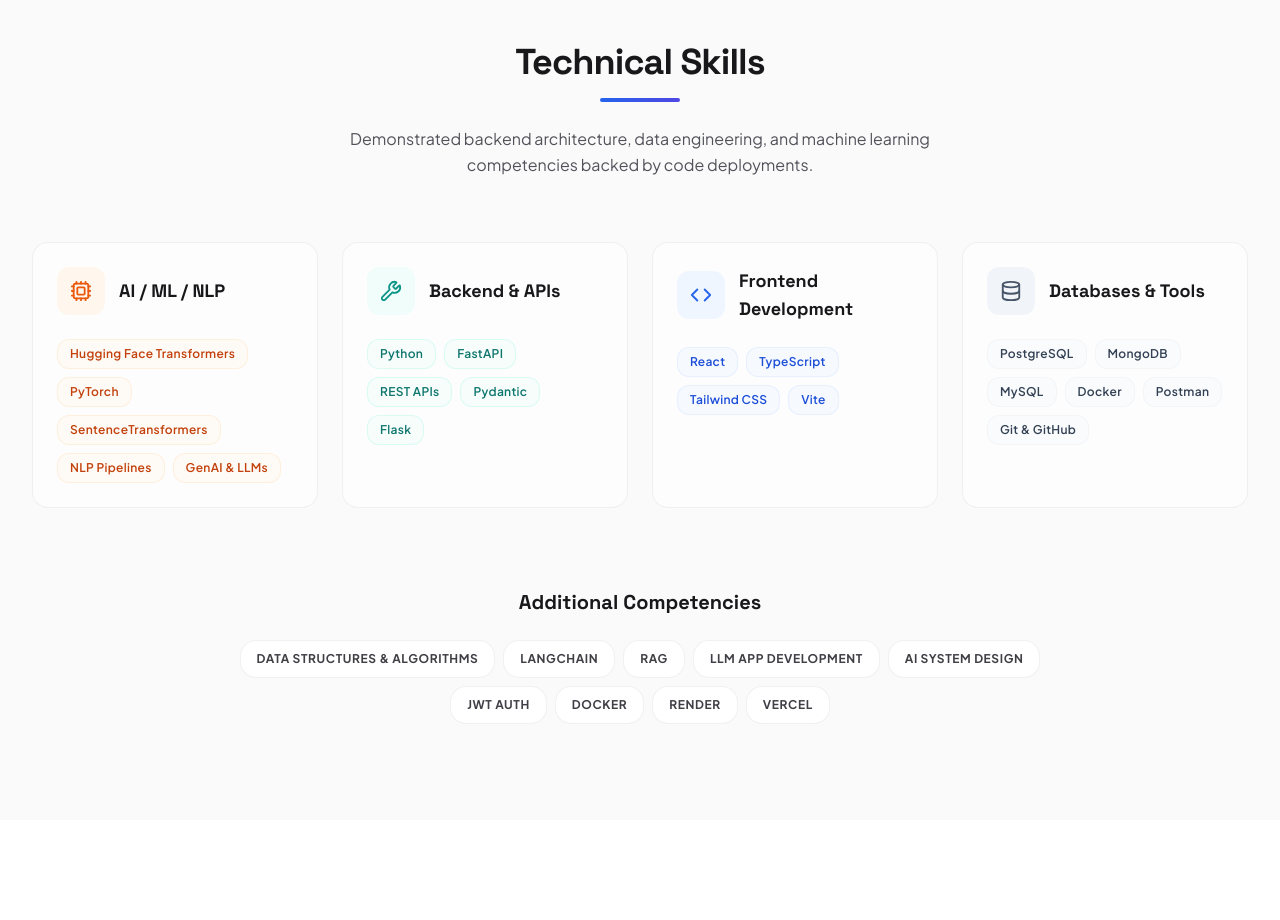
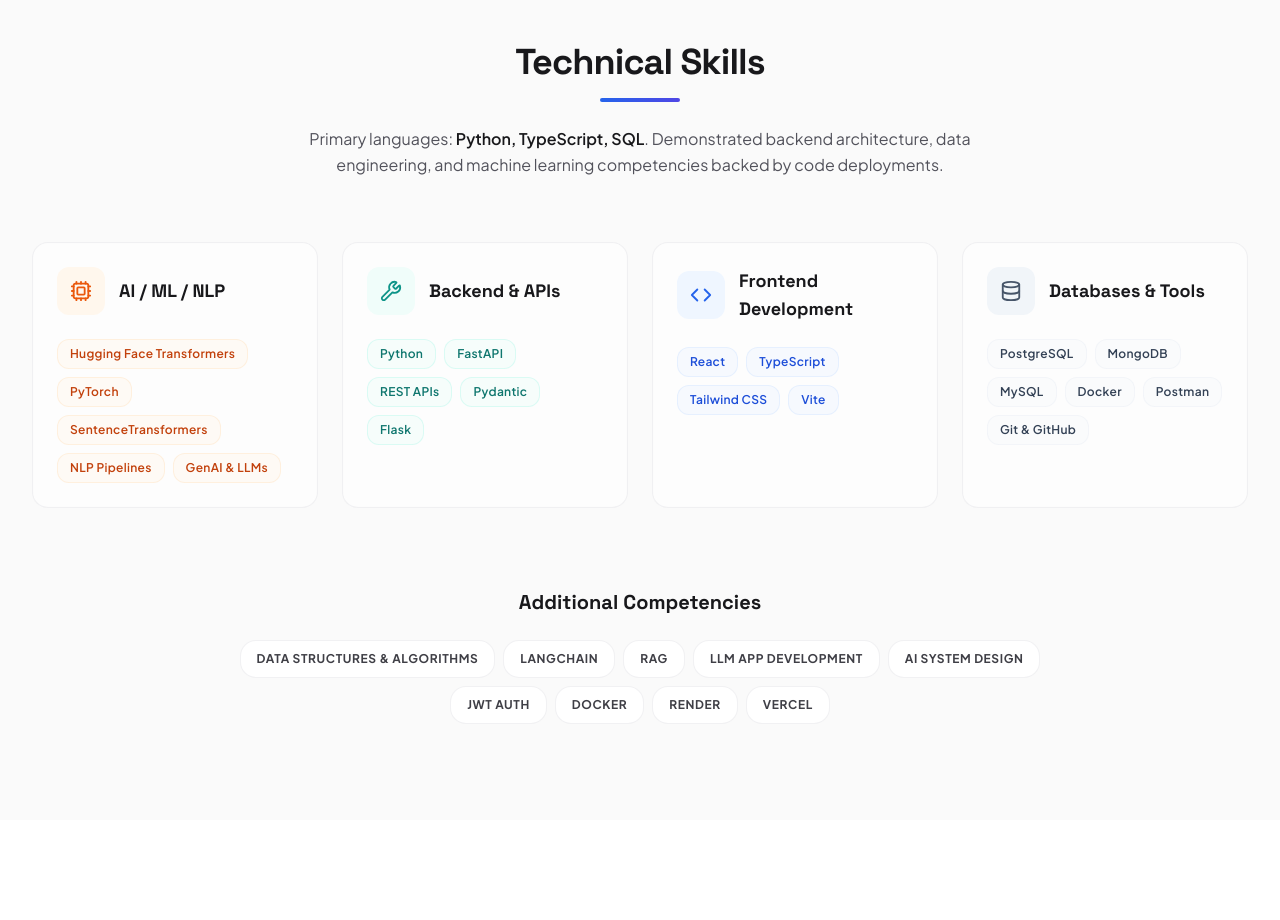
Before and after one commit to HariN999/Portfolio, a React (Vite) app: page / in a window 1280 px wide. Shown: the part 1680-2600 px from the top of the page. Built offline with nearby package versions, Linux system fonts and the light colour scheme.

Commit message:
Add aria-labels and primary languages indicator

```diff
--- a/src/sections/Contact.tsx
+++ b/src/sections/Contact.tsx
@@ -210,6 +210,7 @@ const Contact: React.FC = () => {
                       name="name"
                       value={formData.name}
                       onChange={handleChange}
+                      aria-label="Full Name"
                       className={`w-full px-4 py-3 text-sm border rounded-xl focus:ring-2 focus:ring-blue-500/20 focus:border-blue-500 transition-all duration-300 bg-white dark:bg-zinc-950 text-zinc-900 dark:text-white ${
                         errors.name ? 'border-red-500' : 'border-zinc-200/50 dark:border-zinc-800/50'
                       }`}
@@ -228,6 +229,7 @@ const Contact: React.FC = () => {
                       name="email"
                       value={formData.email}
                       onChange={handleChange}
+                      aria-label="Email Address"
                       className={`w-full px-4 py-3 text-sm border rounded-xl focus:ring-2 focus:ring-blue-500/20 focus:border-blue-500 transition-all duration-300 bg-white dark:bg-zinc-950 text-zinc-900 dark:text-white ${
                         errors.email ? 'border-red-500' : 'border-zinc-200/50 dark:border-zinc-800/50'
                       }`}
@@ -247,6 +249,7 @@ const Contact: React.FC = () => {
                     name="subject"
                     value={formData.subject}
                     onChange={handleChange}
+                    aria-label="Subject"
                     className={`w-full px-4 py-3 text-sm border rounded-xl focus:ring-2 focus:ring-blue-500/20 focus:border-blue-500 transition-all duration-300 bg-white dark:bg-zinc-950 text-zinc-900 dark:text-white ${
                       errors.subject ? 'border-red-500' : 'border-zinc-200/50 dark:border-zinc-800/50'
                     }`}
@@ -265,6 +268,7 @@ const Contact: React.FC = () => {
                     rows={4}
                     value={formData.message}
                     onChange={handleChange}
+                    aria-label="Message"
                     className={`w-full px-4 py-3 text-sm border rounded-xl focus:ring-2 focus:ring-blue-500/20 focus:border-blue-500 transition-all duration-300 resize-none bg-white dark:bg-zinc-950 text-zinc-900 dark:text-white ${
                       errors.message ? 'border-red-500' : 'border-zinc-200/50 dark:border-zinc-800/50'
                     }`}
--- a/src/sections/Skills.tsx
+++ b/src/sections/Skills.tsx
@@ -75,7 +75,7 @@ const Skills: React.FC = () => {
             </h2>
             <div className="w-20 h-1 bg-gradient-to-r from-blue-600 to-indigo-600 dark:from-blue-400 dark:to-indigo-400 mx-auto rounded-full mb-6"></div>
             <p className="text-base text-zinc-600 dark:text-zinc-400 max-w-2xl mx-auto font-sans leading-relaxed">
-              Demonstrated backend architecture, data engineering, and machine learning competencies backed by code deployments.
+              Primary languages: <span className="font-semibold text-zinc-900 dark:text-white">Python, TypeScript, SQL</span>. Demonstrated backend architecture, data engineering, and machine learning competencies backed by code deployments.
             </p>
           </motion.div>
         </div>
```
